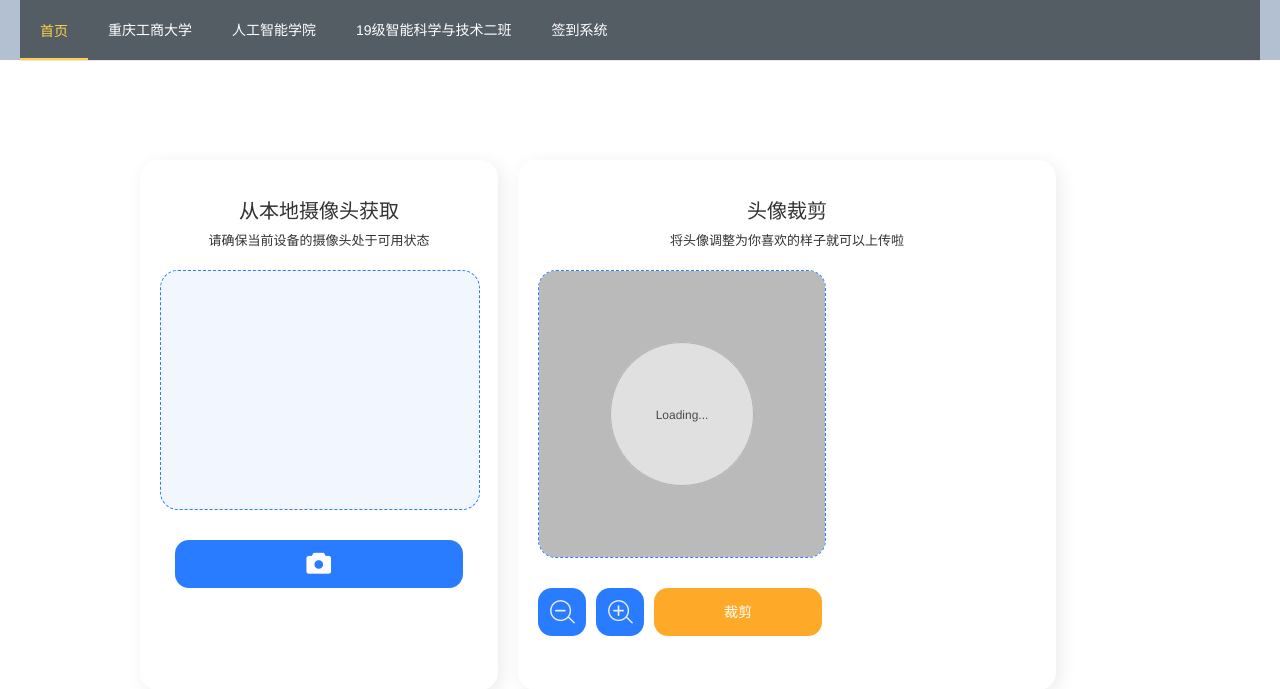
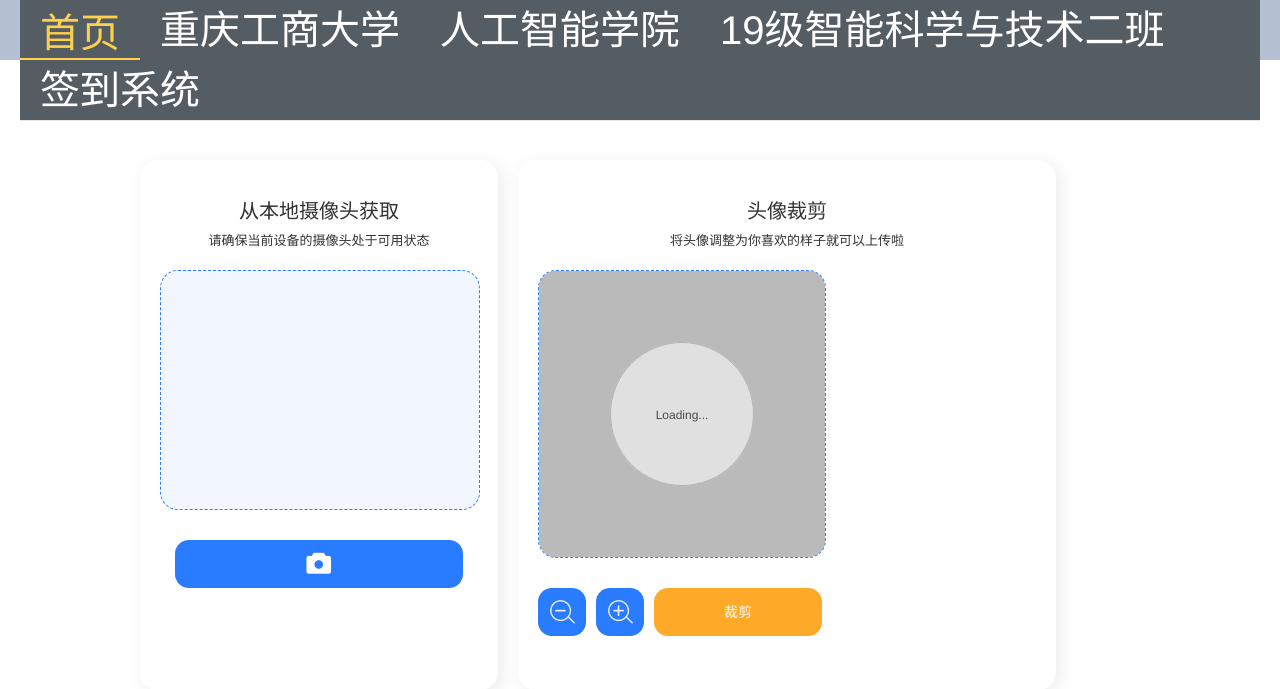
Before and after one commit to moyueheng/check_in_system, a Django app: page / in a window 1280 px wide. Shown: the top 689 px of the page. Run offline with Django 3.2, Linux system fonts and the light colour scheme; some libraries are stand-ins or nearby versions.

Commit message:
添加效果图

```diff
--- a/templates/base.html
+++ b/templates/base.html
@@ -154,13 +154,15 @@
         background: #4cc566;
     }
 
-
+    .el-menu-item {
+        font-size: 40px;
+    }
     .el-header,
     .el-footer {
         background-color: #B3C0D1;
         color: #333;
         text-align: center;
-        line-height: 60px;
+        line-height: 1000px;
     }
 
     .el-main {
```
Also changed, not shown: readme.md.
